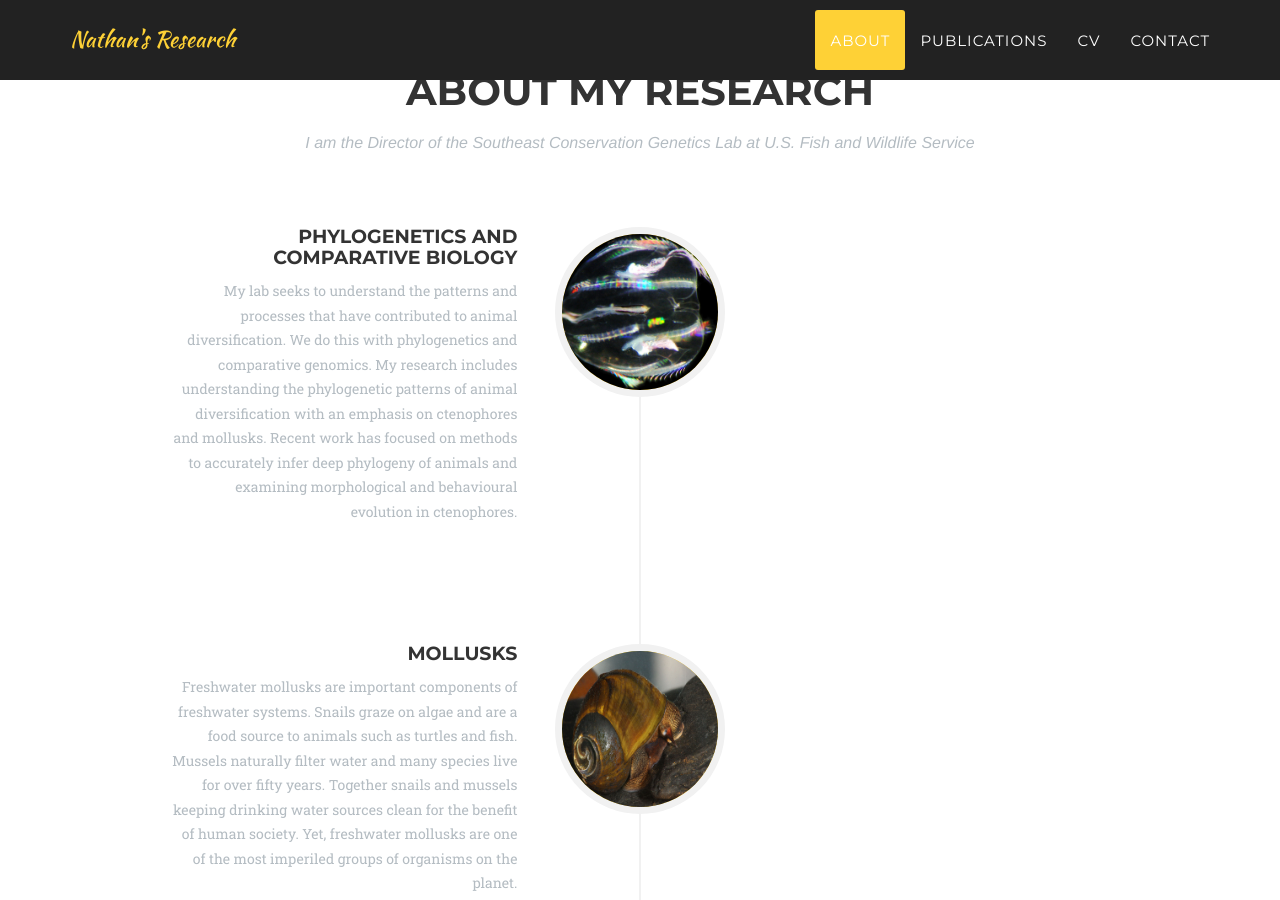
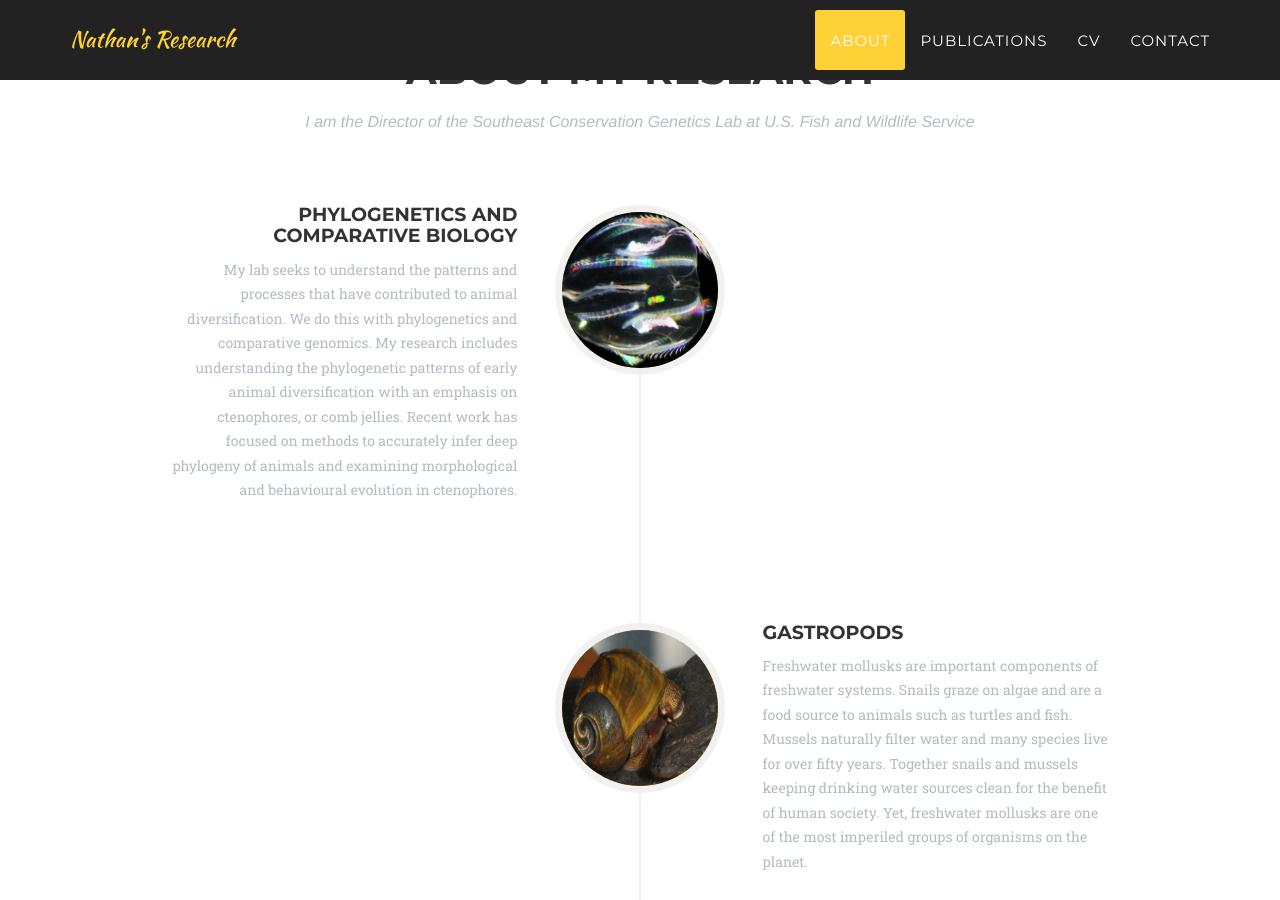
Before and after one commit to NathanWhelan/nathanwhelan.github.io, a Jekyll site: the page built from index.html, in a window 1280 px wide and 900 px high, scrolled down 860 px. Built offline with Jekyll 4.4.1, drawn with Linux system fonts in a browser that asks for light colours; some web fonts are replaced.

Commit message:
Update about.html

```diff
--- a/_includes/about.html
+++ b/_includes/about.html
@@ -1,6 +1,5 @@
 <!-- About Section -->
-<li>
-<section id="about">
+    <section id="about">
         <div class="container">
             <div class="row">
                 <div class="col-lg-12 text-center">
@@ -20,24 +19,24 @@
                                     <h4>Phylogenetics and Comparative Biology</h4>
                                 </div>
                                 <div class="timeline-body">
-                                    <p class="text-muted">My lab seeks to understand the patterns and processes that have contributed to animal diversification. We do this with phylogenetics and comparative genomics. My research includes understanding the phylogenetic patterns of animal diversification with an emphasis on ctenophores and mollusks. Recent work has focused on methods to accurately infer deep phylogeny of animals and examining morphological and behavioural evolution in ctenophores. </p>
+                                    <p class="text-muted">My lab seeks to understand the patterns and processes that have contributed to animal diversification. We do this with phylogenetics and comparative genomics. My research includes understanding the phylogenetic patterns of early animal diversification with an emphasis on ctenophores, or comb jellies. Recent work has focused on methods to accurately infer deep phylogeny of animals and examining morphological and behavioural evolution in ctenophores. </p>
                                 </div>
                             </div>
                         </li>
-                        <li>
+                        <li class="timeline-inverted">
                             <div class="timeline-image">
                                 <img class="img-circle img-responsive" src="img/about/virgata_final_smaller.jpg" alt="">
                             </div>
                             <div class="timeline-panel">
                                 <div class="timeline-heading">
-                                    <h4>Mollusks</h4>
+                                    <h4>Gastropods</h4>
                                 </div>
                                 <div class="timeline-body">
                                     <p class="text-muted">Freshwater mollusks are important components of freshwater systems. Snails graze on algae and are a food source to animals such as turtles and fish. Mussels naturally filter water and many species live for over fifty years. Together snails and mussels keeping drinking water sources clean for the benefit of human society. Yet, freshwater mollusks are one of the most imperiled groups of organisms on the planet.<br><br>Our research aims to improve conservation efforts and understand molluscan diversity by examining mollusk phylogeny and evolutionary genomics. We answer questions about molluscan evolution using genomic data. This includes transcriptome sequencing, RAD-seq for population genomics, and target-capture Illumina sequencing for phylogenetics. Current projects include conservation genomics of Round Rocksnail (<i>Leptoxis ampla</i>) and Louisiana Pearlshell (<i>Margaratifera hembeli</i>), phylogenomics of the snail family Pleuroceridae, and genome sequencing of Round Rocksnail and Lacy Elimia (<i>Elimia crenatella</i>).</p>
                                 </div>
                             </div>
                         </li>
-                        <li class="timeline-inverted">
+                        <li>
                             <div class="timeline-image">
                                 <img class="img-circle img-responsive" src="img/about/Con_gen.jpg" alt="">
                             </div>
@@ -50,7 +49,7 @@
                                 </div>
                             </div>
                         </li>
-                       <li class="timeline-inverted">
+                        <li class="timeline-inverted">
                             <div class="timeline-image">
                                 <img class="img-circle img-responsive" src="img/about/Phylogeny.jpg" alt="">
                             </div>
```
